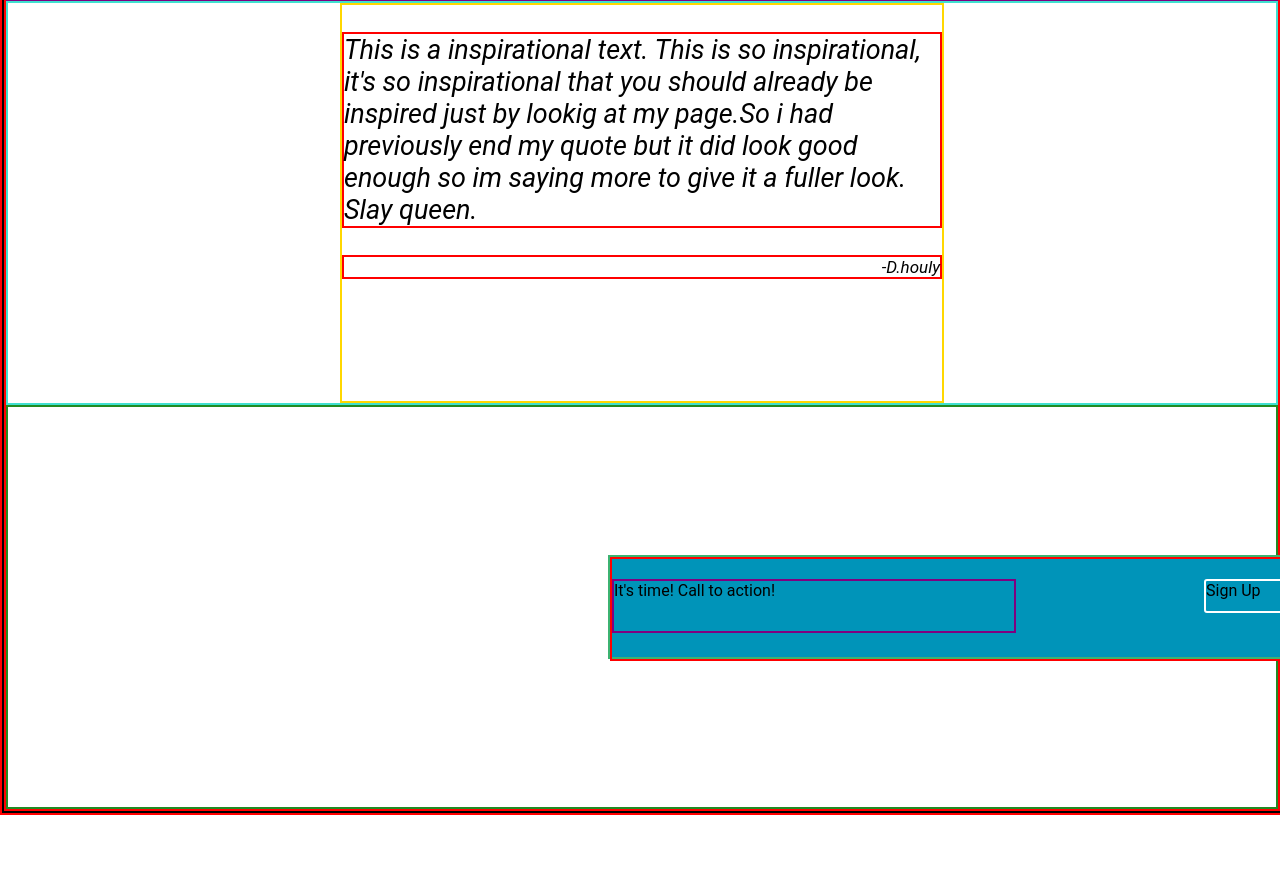
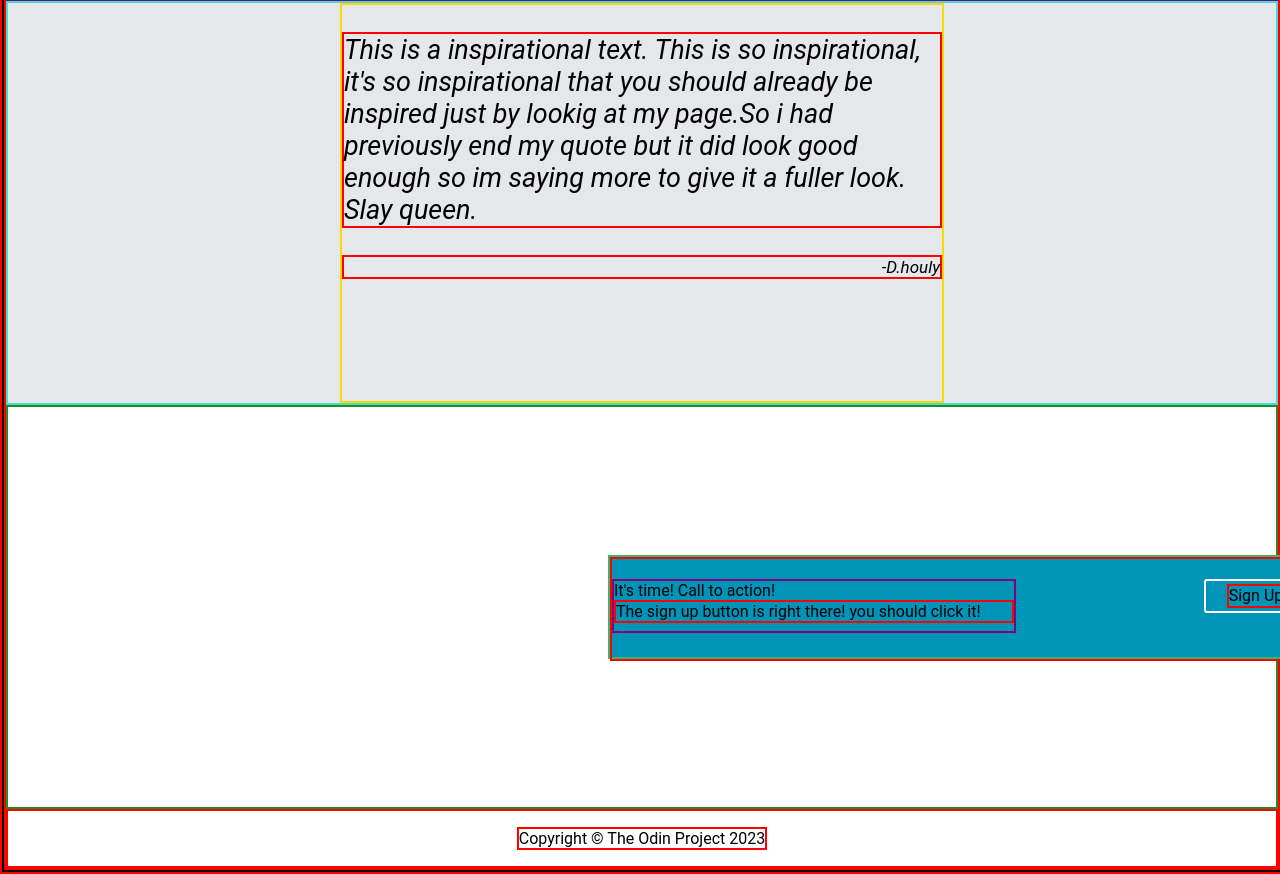
Before and after one commit to A-Lo85/website, a plain HTML site: page index.html in a window 1280 px wide. Shown: the part 730-1604 px from the top of the page. Before the commit the page ends 1545 px from the top, so only its background shows below. Drawn offline with Linux system fonts and the light colour scheme.

Commit message:
The finished formating of the page

```diff
--- a/index.html
+++ b/index.html
@@ -77,10 +77,18 @@
     <div class="alert-con">
       <div class="alert-bk">
        <div class="text-con">
-          <div class="alert-right"> It's time! Call to action!</div>
-          <div class="alert-left">Sign Up</div>
+          <div class="alert-right"> It's time! Call to action!
+            <div class="alert-sub"> The sign up button is right there! you should click it!</div>
+          </div>
+          <div class="alert-left">
+            <div class="left-tex">Sign Up</div>
+          </div>
         </div>
       </div>
     </div>
+    <div class="footer">
+      <p>Copyright &#169; The Odin Project 2023</p>
+
+    </div>
  </body>
 </html>
--- a/style.css
+++ b/style.css
@@ -56,6 +56,7 @@ font-weight: 600;
     height: 250px;
     gap: 30em;
     justify-content: center;
+    background-color: #1F2937;
 
 }
 .right-text{
@@ -64,6 +65,8 @@ font-weight: 600;
     font-family:hero;
     font-weight: 900;
     font-size: 28px;
+     color:#F9FAF8;
+
 }
 .sub-text{
     margin-top: 16px;
@@ -130,6 +133,7 @@ font-weight: 600;
     display: flex;
     justify-content: center;
     min-height: 400px;
+    background-color: #E5E7EB;
 
 }
 .quotes{
@@ -171,10 +175,24 @@ font-weight: 600;
   margin-top: 20px;
 }
 .alert-left{
+    display: flex;
     border: 2px solid rgb(255, 255, 255);
     border-radius: 3px;
     height: 30px;
     width: 100px;
     margin-top: 20px;
+    justify-content: center;
+    align-items: center;
 
 }
+.left-tex{
+    display: flex;
+    justify-content: center;
+    height: 20px;
+}
+/*FOOTER STARTS HERE */
+.footer{
+    display: flex;
+
+    justify-content: center;
+}
```
